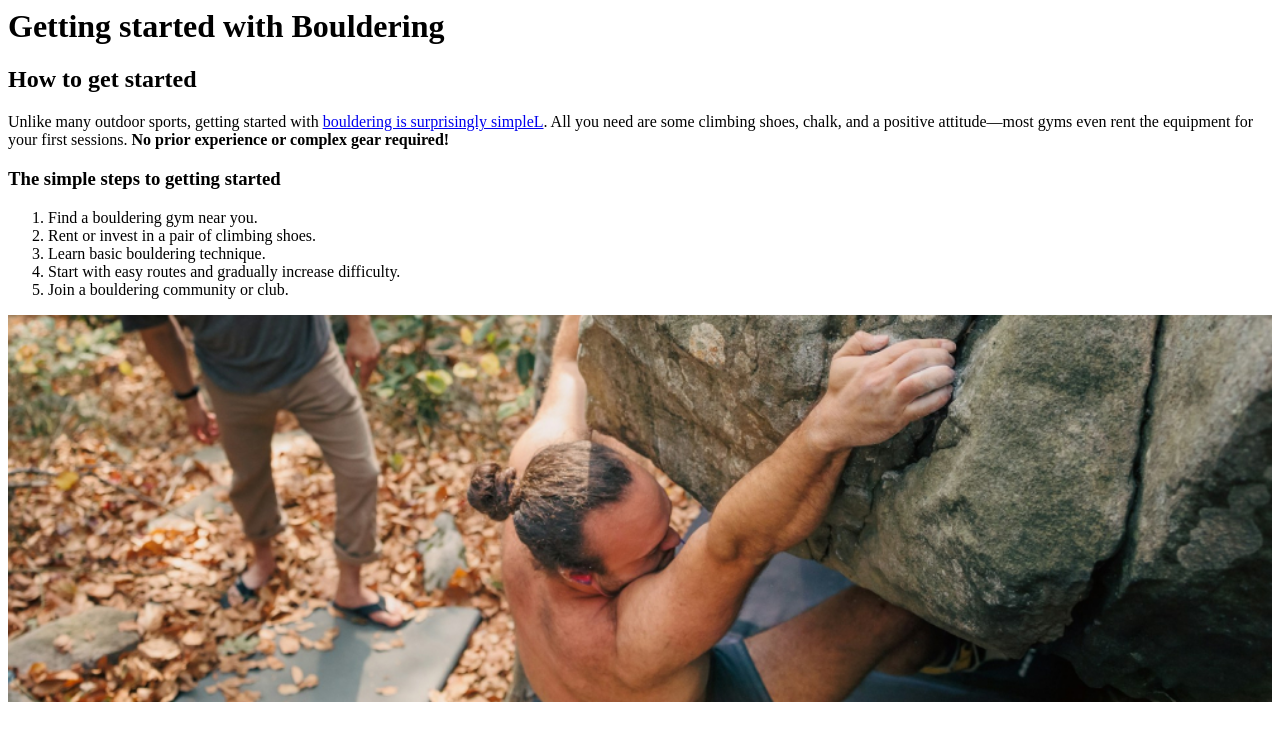
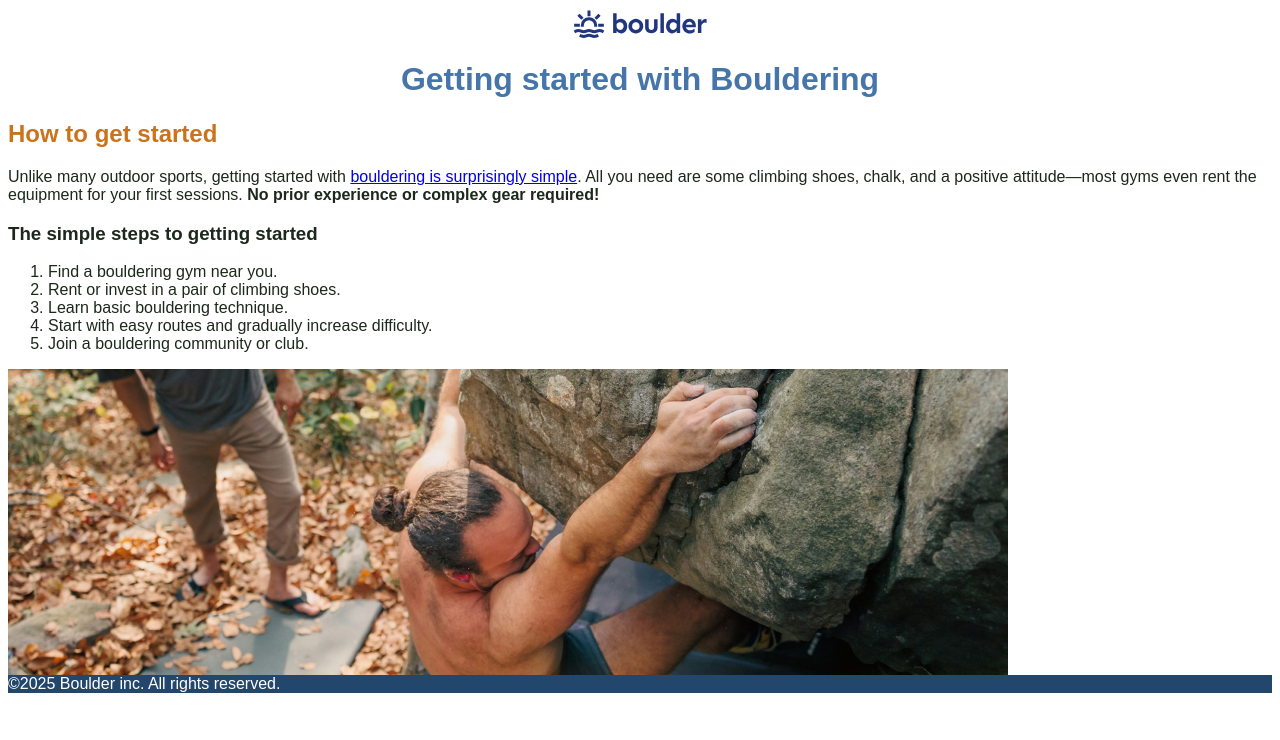
Before and after one commit to ravenpdev/html-css, a plain HTML site: page getting-started-page.html in a window 1280 px wide. Drawn offline with Linux system fonts and the light colour scheme.

Commit message:
chore: add some basic styles

```diff
--- a/assets/styles/style.css
+++ b/assets/styles/style.css
@@ -1,8 +1,29 @@
-* {
-  box-sizing: border-box;
+:root {
+  --white: #FFFFFF;
+  --primary: #4676A9;
+  --secondary: #CB731C;
+  --footer-bg: #22466C;
 }
 
-img {
-  width: 100%;
-  object-fit: cover;
+body {
+  font-family: sans-serif;
+  color: #1B281B;
 }
+
+header {
+  text-align: center;
+}
+
+h1 {
+  color: var(--primary);
+  text-align: center;
+}
+
+h2 {
+  color: var(--secondary);
+}
+
+footer {
+  background-color: var(--footer-bg);
+  color: var(--white);
+}
--- a/getting-started-page.html
+++ b/getting-started-page.html
@@ -4,20 +4,21 @@
   <meta charset="UTF-8">
   <meta name="viewport" content="width=device-width, initial-scale=1.0">
   <title>Getting Started Page</title>
-
-  <link rel="stylesheet" href="./assets/styles/style.css">
+  <link rel="stylesheet" href="assets/styles/style.css">
 </head>
 
 <body>
   <header>
-    <h1>Getting started with Bouldering</h1>
+    <img src="assets/images/logo.svg" alt="company logo">
   </header>
 
   <main>
+    <h1>Getting started with Bouldering</h1>
+
     <section>
       <h2>How to get started</h2>
       <p>
-        Unlike many outdoor sports, getting started with <a href="#">bouldering is surprisingly simpleL</a>. All you
+        Unlike many outdoor sports, getting started with <a href="#">bouldering is surprisingly simple</a>. All you
         need are some climbing shoes, chalk, and a positive attitude—most gyms even rent the equipment for your first
         sessions.
         <strong>No prior experience or complex gear required!</strong>
@@ -31,10 +32,12 @@
         <li>Start with easy routes and gradually increase difficulty.</li>
         <li>Join a bouldering community or club.</li>
       </ol>
+    </section>
 
-      <img src="./assets/images/getting-started-outdoors.jpg" alt="outdoor bouldering image">
-    </section>
+    <img src="./assets/images/getting-started-outdoors.jpg" alt="A man climbing a boulder">
   </main>
+
+  <footer>©2025 Boulder inc. All rights reserved.</footer>
 </body>
 
 </html>
```
Also changed, not shown: index.html (+9 -4 lines), assets/images/logo.svg (added).
